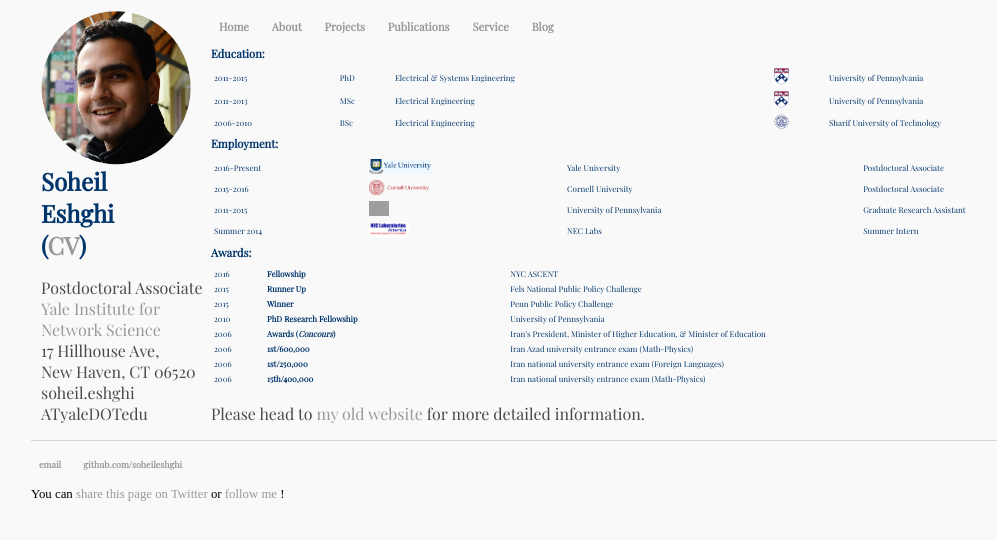
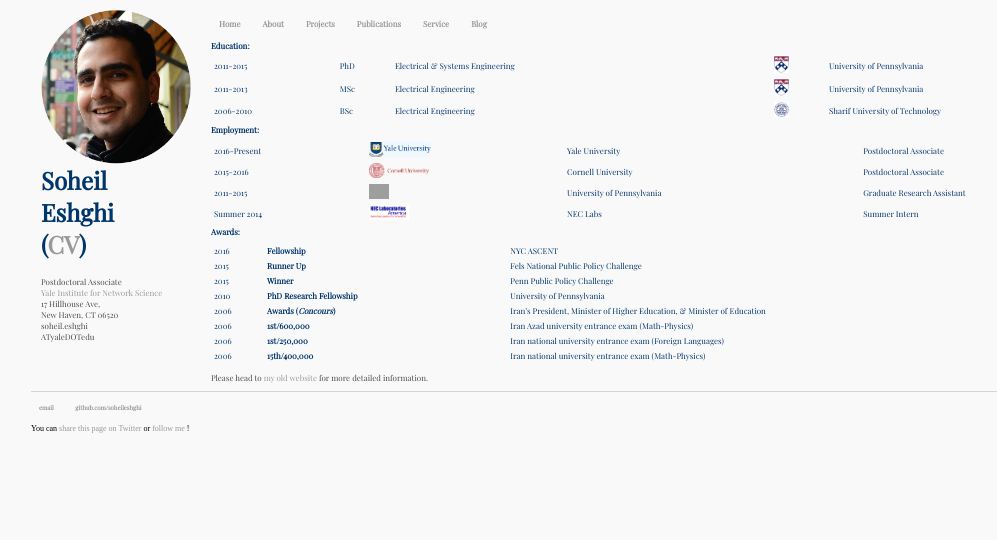
Before and after one commit to SoheilEshghi/SoheilEshghi.github.io, a Jekyll site: the page built from index.html, in a window 1280 px wide. Shown: the top 540 px of the page, without its empty margins (33-1030 px from the left). Built offline with Jekyll 4.4.1, drawn with Linux system fonts in a browser that asks for light colours; grey boxes are pictures that could not be loaded.

Commit message:
font smaller

```diff
--- a/css/main.css
+++ b/css/main.css
@@ -7,7 +7,7 @@ nav ul, footer ul {
     padding: 8px;
     list-style: none;
     font-weight: bold;
-    font-size: 0.7em;
+    font-size: 0.5em;
 }
 td{
   font-size: 0.5em;
@@ -32,7 +32,7 @@ h1 {
     color:  #00356b;
 }
 h2 {
-    font-size: 0.7em;
+    font-size: 0.5em;
     line-height: 0.2em;
     font-family: 'Playfair Display', 'Arial', serif;
     color:  #00356b;
@@ -42,10 +42,11 @@ h2 {
 p {
     font-family: 'Playfair Display', 'Arial', serif;
     color: #4a4a4a;
+    font-size: 0.5em;
 }
 footer {
     border-top: 1px solid #d5d5d5;
-    font-size: .8em;
+    font-size: .5em;
 }
 
 ul.posts {
```
